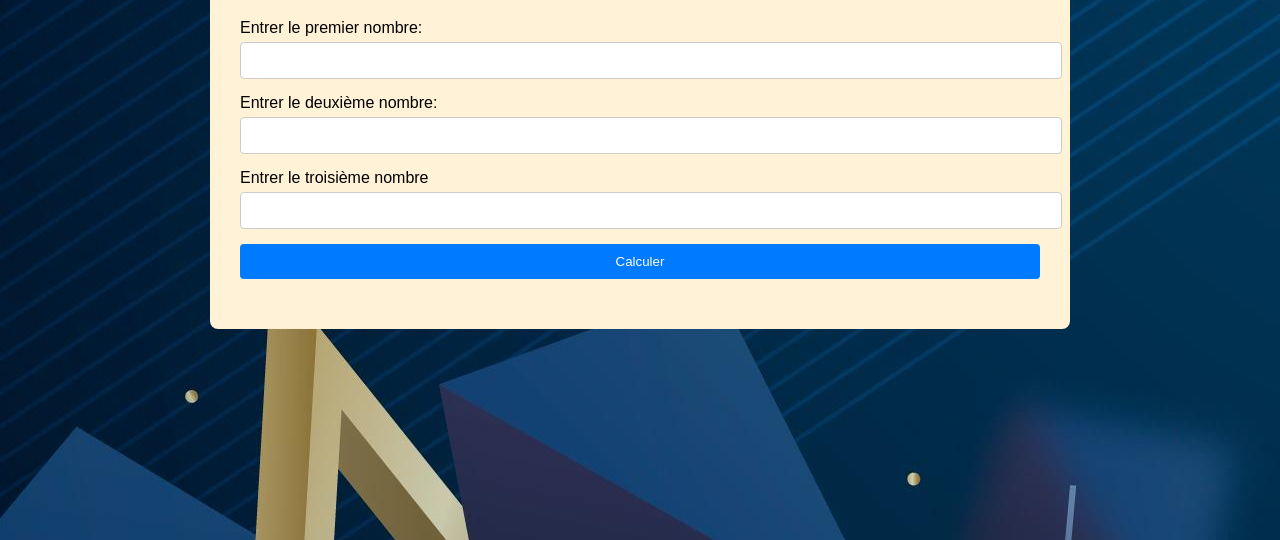
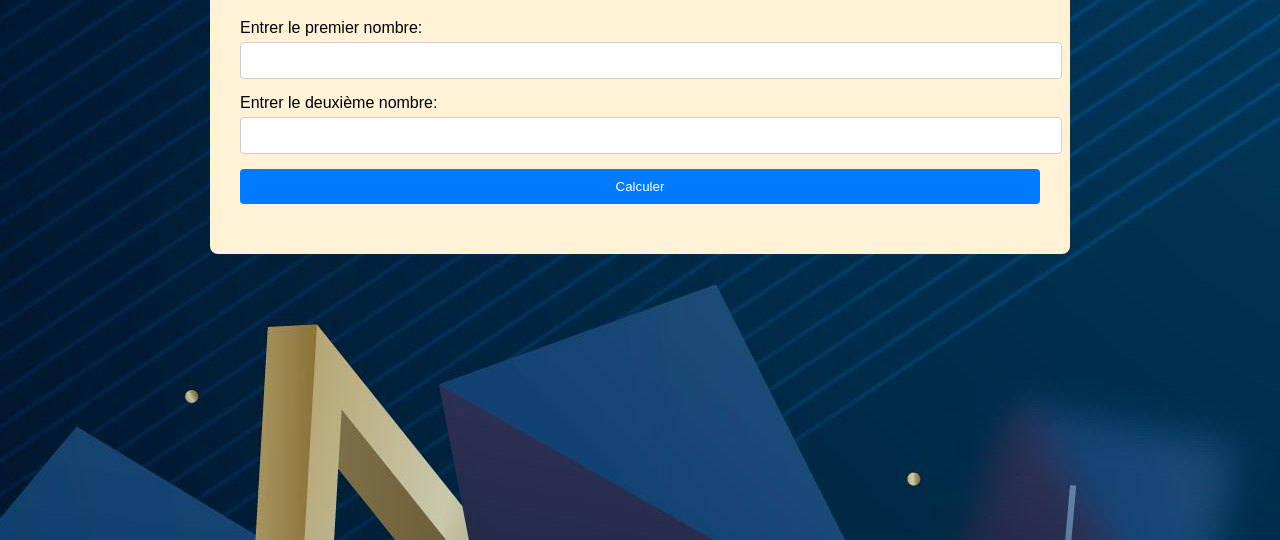
Before and after one commit to Mohamed11abdallah/Op-rateur-, a plain HTML site: page multiplication.html in a window 1280 px wide. Shown: the part 260-800 px from the top of the page. Drawn offline with Linux system fonts and the light colour scheme.

Commit message:
Update multiplication.html

```diff
--- a/multiplication.html
+++ b/multiplication.html
@@ -19,10 +19,6 @@
                 <label for="num2">Entrer le deuxième nombre:</label>
                 <input type="number" id="num2" required>
             </div>
-            <div class="input-group">
-                <label for="num3">Entrer le troisième nombre</label>
-                <input type="number" id="num3" required>
-            </div>
             <button type="button" onclick="calculate()">Calculer</button>
             <p id="result"></p>
         </form>
```
